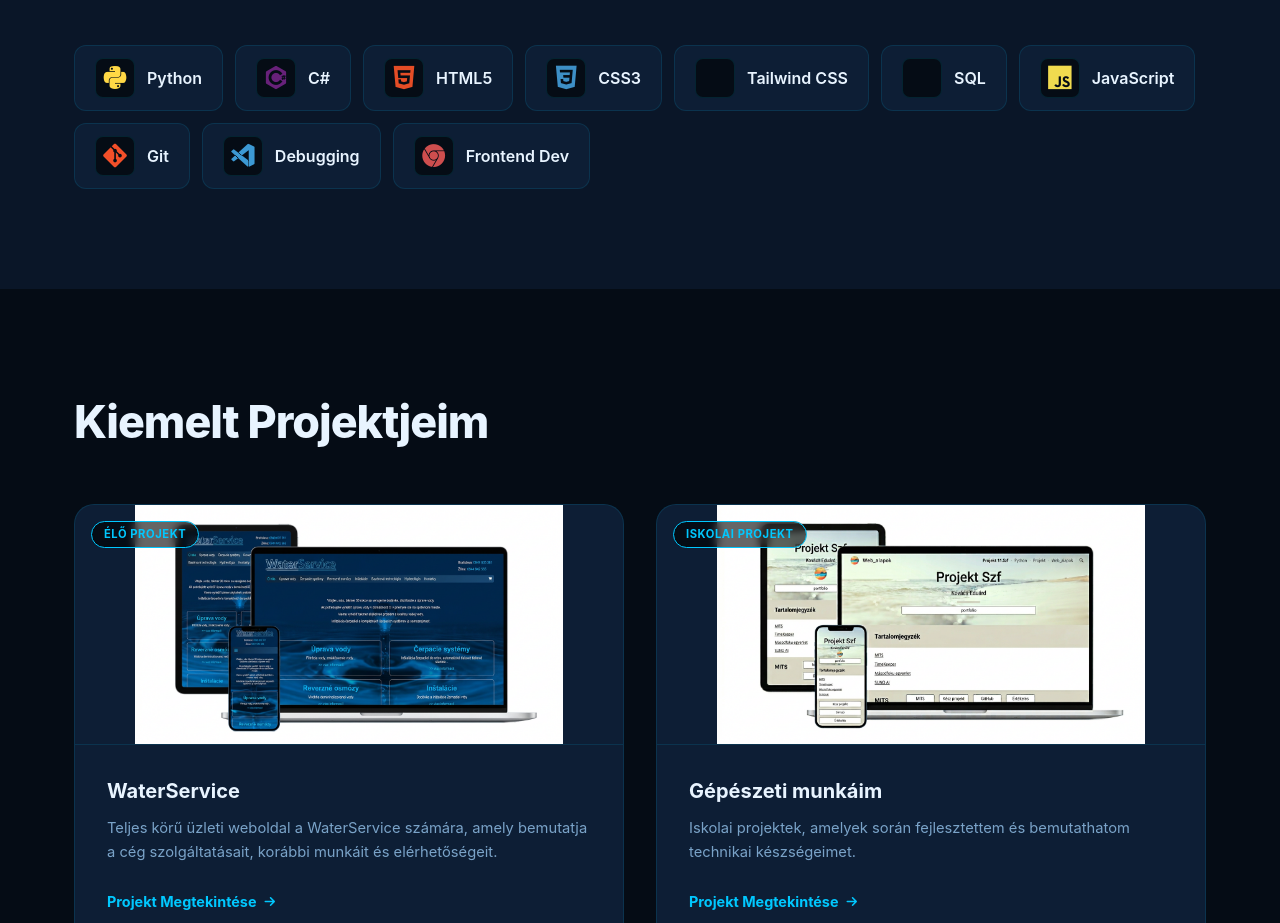
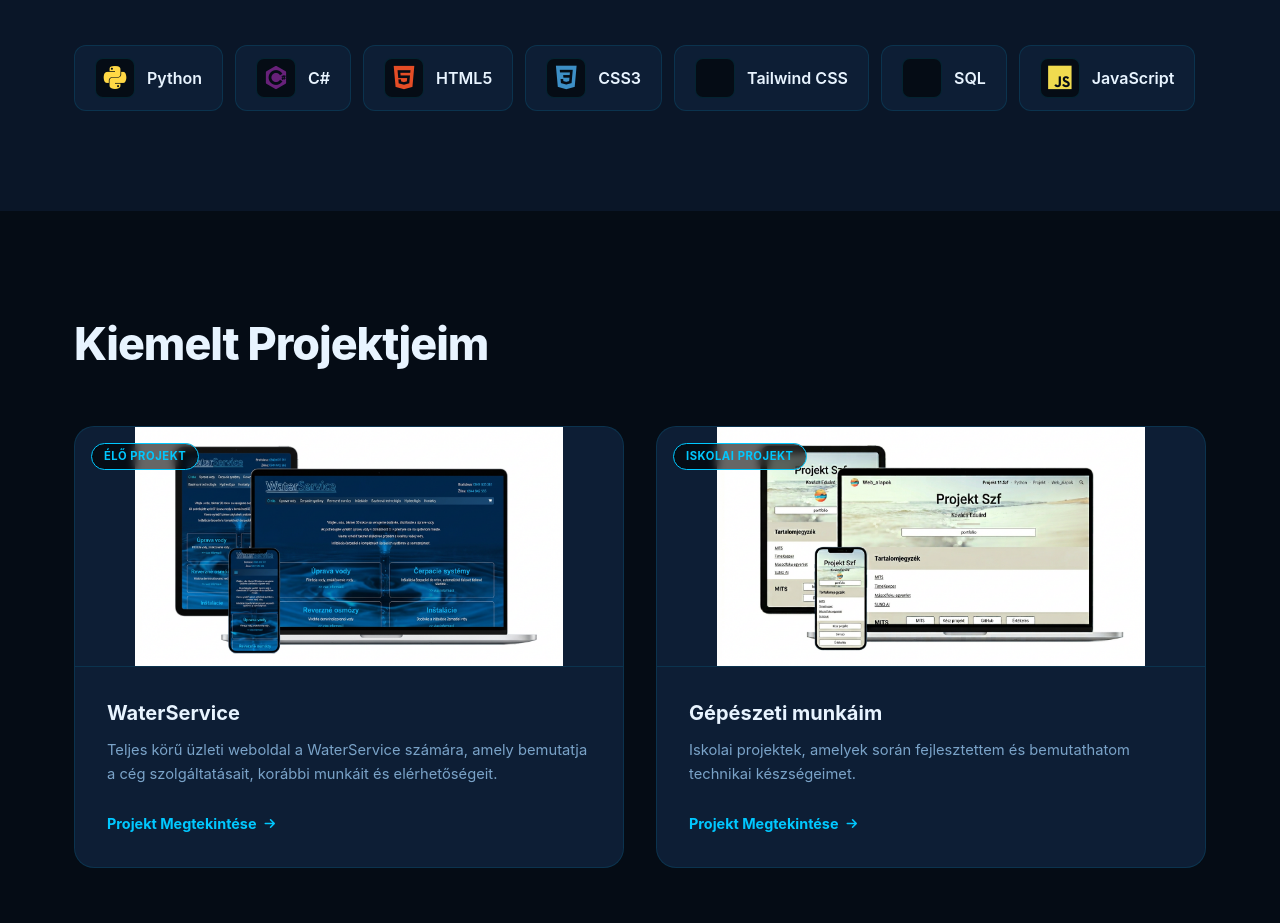
Before and after one commit to KovacsEduard/portfolio, a React (Vite) app: page / in a window 1280 px wide. Shown: the part 1605-2528 px from the top of the page. Built offline with nearby package versions, Linux system fonts and the light colour scheme.

Commit message:
modify skills

```diff
--- a/src/components/Skills.jsx
+++ b/src/components/Skills.jsx
@@ -12,9 +12,6 @@ export default function Skills() {
         { name: "Tailwind CSS", icon: "devicon-tailwindcss-original" },
         { name: "SQL", icon: "devicon-azuresqldatabase-plain" },
         { name: "JavaScript", icon: "devicon-javascript-plain" },
-        { name: "Git", icon: "devicon-git-plain" },
-        { name: "Debugging", icon: "devicon-vscode-plain"},
-        { name: "Frontend Dev", icon: "devicon-chrome-plain"},
     ];
 
     return (
```
